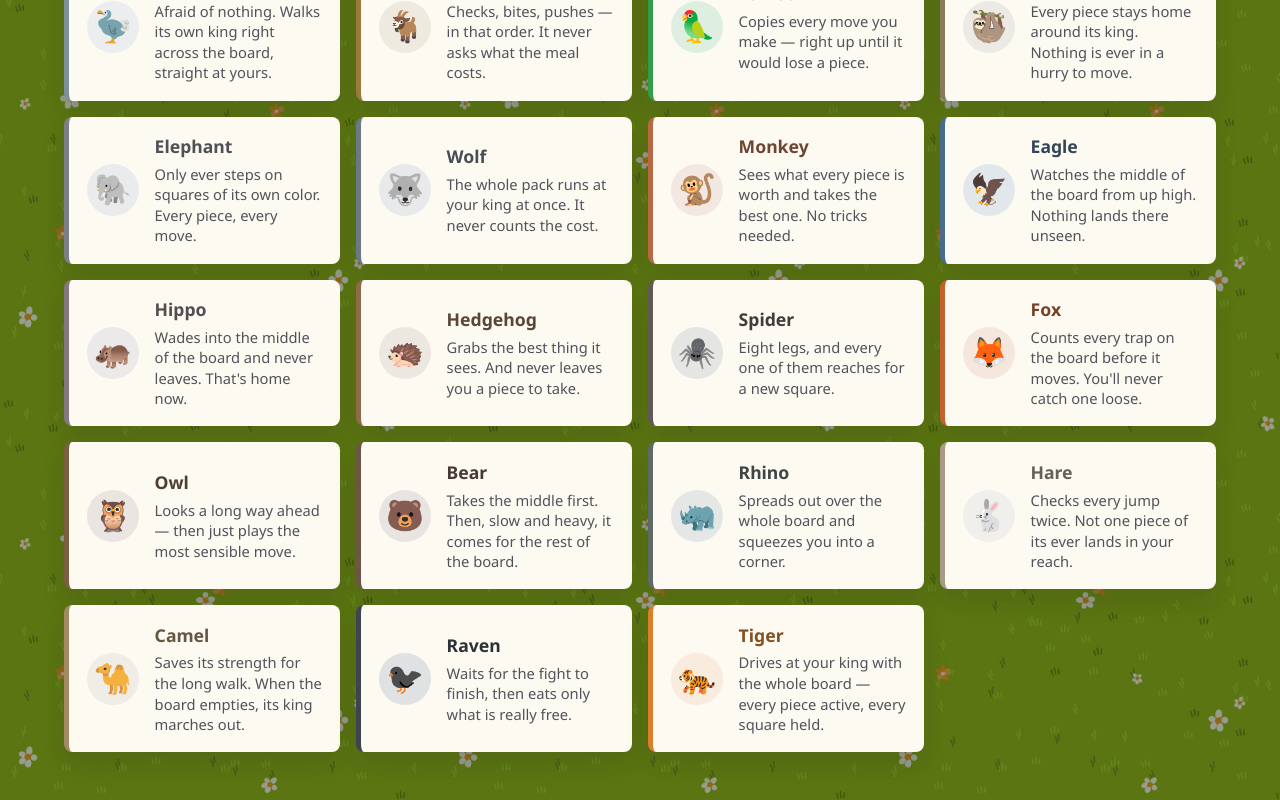
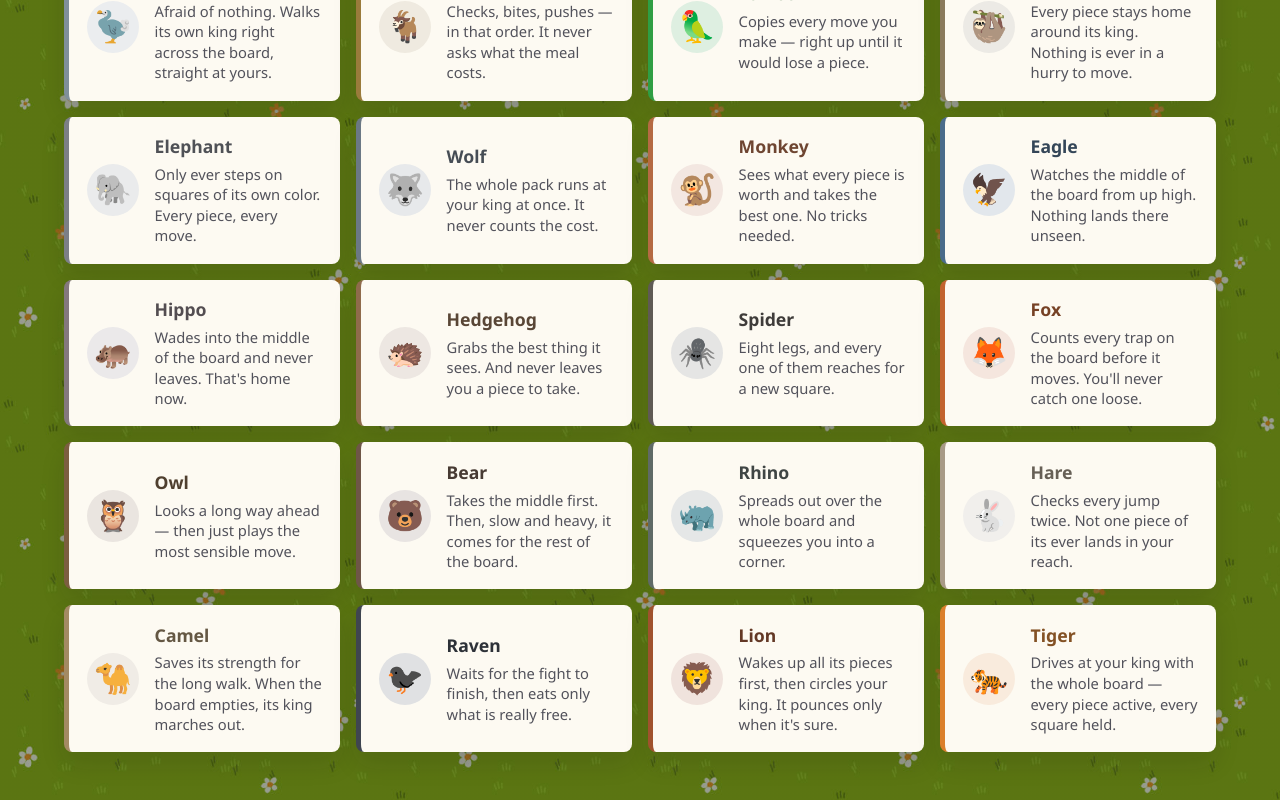
Before and after one commit to dragunovartem99/chess-animals, a Vue app: page /en/ in a window 1280 px wide. Shown: the part 419-1219 px from the top of the page. Built offline with nearby package versions, Linux system fonts and the light colour scheme; a web font is replaced by a local one.

Commit message:
bots: add the Lion

```diff
--- a/src/locales/en/bots.ts
+++ b/src/locales/en/bots.ts
@@ -71,6 +71,11 @@ export default {
 		name: "Rhino",
 		description: "Spreads out over the whole board and squeezes you into a corner.",
 	},
+	lion: {
+		name: "Lion",
+		description:
+			"Wakes up all its pieces first, then circles your king. It pounces only when it's sure.",
+	},
 	tiger: {
 		name: "Tiger",
 		description:
--- a/src/locales/ru/bots.ts
+++ b/src/locales/ru/bots.ts
@@ -69,6 +69,11 @@ export default {
 		name: "Носорог",
 		description: "Забирает себе все клетки подряд и оставляет тебе только угол.",
 	},
+	lion: {
+		name: "Лев",
+		description:
+			"Сначала будит все свои фигуры, потом кружит возле твоего короля. Прыгает, только когда уверен.",
+	},
 	tiger: {
 		name: "Тигр",
 		description:
--- a/src/modules/bots/roster/index.ts
+++ b/src/modules/bots/roster/index.ts
@@ -11,6 +11,7 @@ import { HARE } from "./hare";
 import { HEDGEHOG } from "./hedgehog";
 import { HIPPO } from "./hippo";
 import { LEMMING } from "./lemming";
+import { LION } from "./lion";
 import { MONKEY } from "./monkey";
 import { MOUSE } from "./mouse";
 import { OWL } from "./owl";
@@ -66,7 +67,8 @@ import { WOLF } from "./wolf";
 // The Tiger is the exception: depth 3, quiescence on *and* two aggressive-mobile weights
 // (`swarm` + `mobility`). Once every bot has quiescence, bare material has no idea what a good
 // square is — the full-roster arena puts the Tiger top by a distance (~2630), beating the Raven
-// ~7-in-8.
+// ~7-in-8. The Lion is the Raven's search with `kingDanger` + `development` — it develops, then
+// aims at your king — and lands near the middle of the gap between the two.
 export const ROSTER: Animal[] = [
 	DOVE,
 	MOUSE,
@@ -90,6 +92,7 @@ export const ROSTER: Animal[] = [
 	HARE,
 	CAMEL,
 	RAVEN,
+	LION,
 	TIGER,
 ];
 
--- /dev/null
+++ b/src/modules/bots/roster/lion.ts
@@ -0,0 +1,23 @@
+import type { Animal } from "./types";
+
+// The Raven's search with two ideas: `kingDanger` at -40, which reads what attacks the squares
+// around each king, ours minus theirs, and `development`, which gets the minor pieces off the back
+// rank. One negative weight keeps its own king's ring quiet and piles onto yours; developing first
+// is what hands it pieces that can reach your ring at all.
+//
+// `kingDanger` alone sat barely above the Raven (+19 to +100 across runs). Adding `development`
+// put it ~+110 on top and near the middle of the Raven-to-Tiger gap. `centerControl` or `castled`
+// as a third weight measured inside the noise. Most of the gain is `development` — the same weight
+// with `centerControl` and no `kingDanger` rated level — but the Lion keeps the king idea as the
+// thing it is.
+export const LION: Animal = {
+	emoji: "🦁",
+	tint: "#a0522d",
+	definition: {
+		id: "lion",
+		search: { depth: 3, quiescence: true },
+		temperature: 0,
+		base: "material",
+		weights: { kingDanger: -40, development: 20 },
+	},
+};
```
Also changed, not shown: cli/og/emoji/1f981.svg (added), public/og.png.
